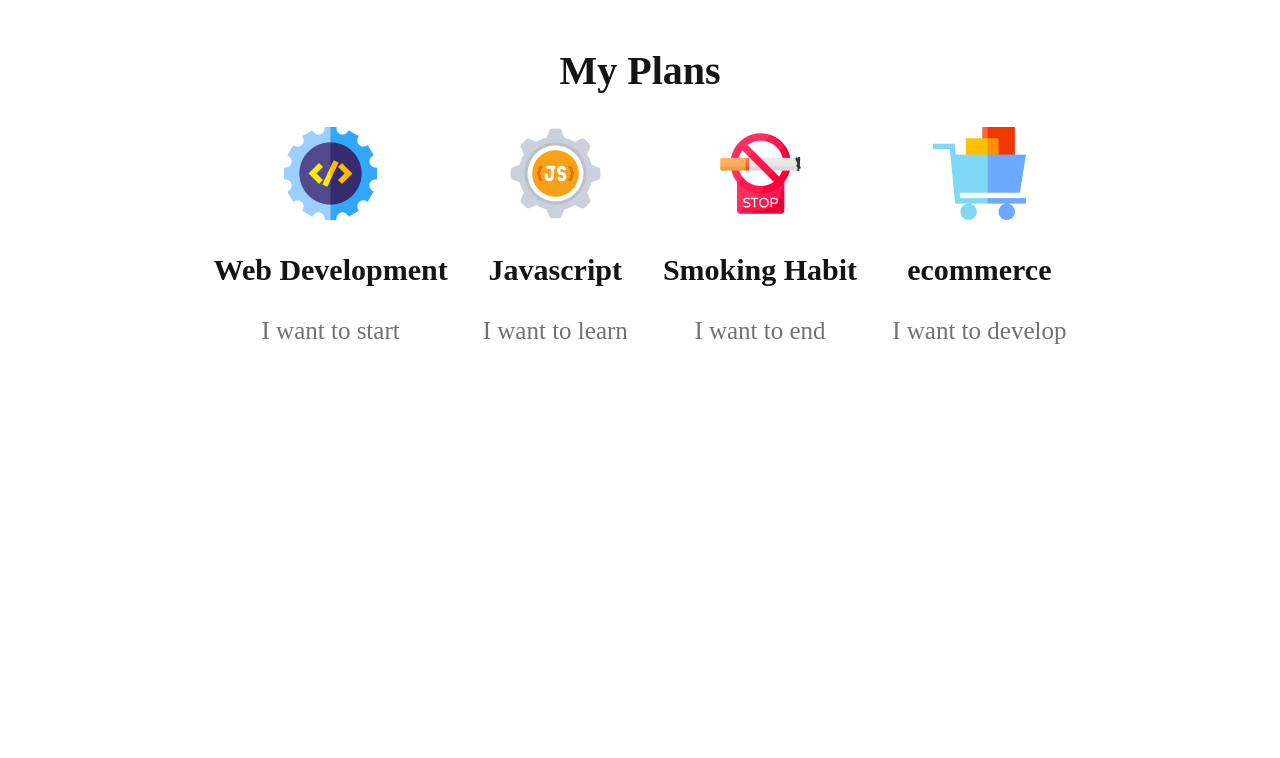
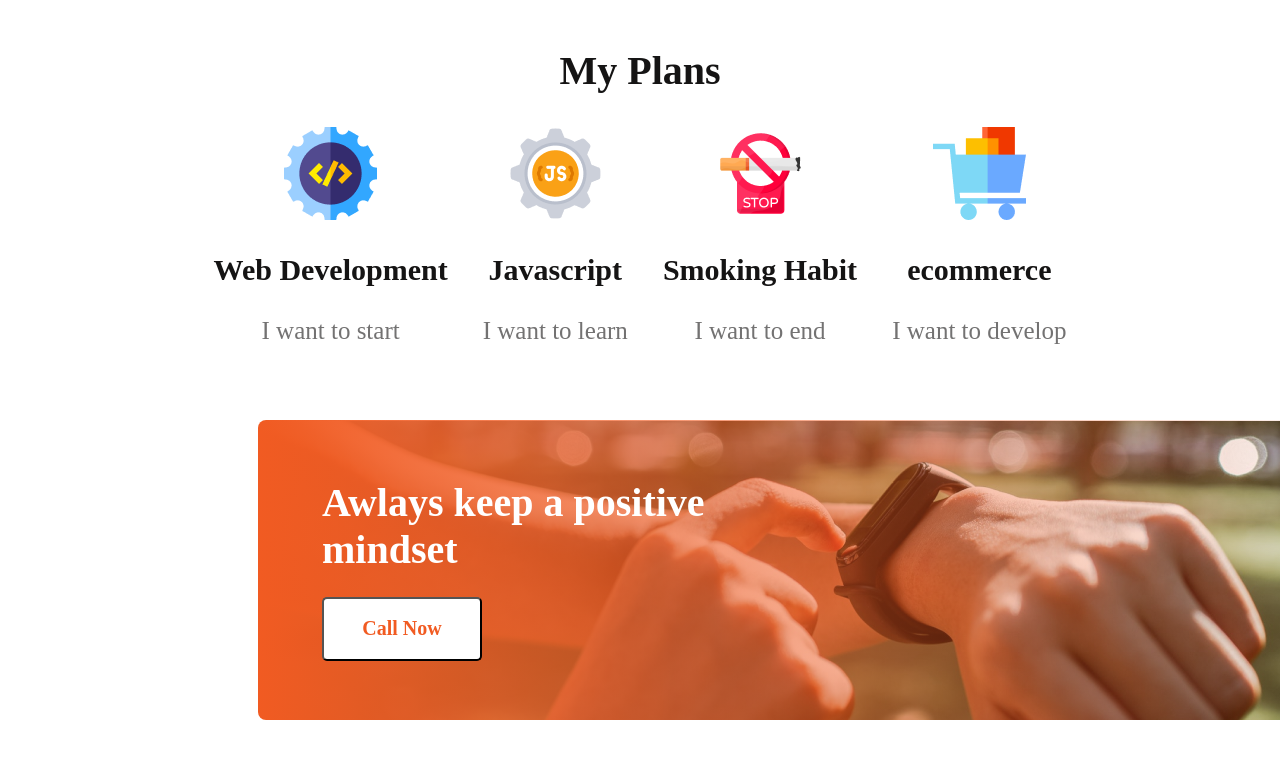
Before and after one commit to Solaimanislam/new-year-website, a plain HTML site: page index.html in a window 1280 px wide. Shown: the part 1542-2300 px from the top of the page. Before the commit the page ends 1920 px from the top, so only its background shows below. Drawn offline with Linux system fonts and the light colour scheme.

Commit message:
completer positive section

```diff
--- a/index.html
+++ b/index.html
@@ -65,6 +65,11 @@
                 </div>
             </div>
         </section>
+        <!-- positive section  -->
+        <section class="positive">
+            <h1 class="positive-title">Awlays keep a positive mindset</h1>
+            <button class="positive-btn">Call Now</button>
+        </section>
 
     </main>
     <footer>
--- a/styles/newyear.css
+++ b/styles/newyear.css
@@ -139,3 +139,39 @@ body {
     font-size: 25px;
     font-weight: 500;
 }
+
+/* positive styles */
+.positive {
+    border-radius: 8px;
+    background: linear-gradient(90deg, #F15B22 0%, rgba(241, 91, 34, 0.00) 100%), url('../images/watch.png');
+    width: 1140px;
+    height: 300px;
+    margin: 50px 250px;
+
+}
+
+.positive-title {
+    padding-top: 59px;
+    padding-left: 64px;
+    width: 459px;
+    height: 94px;
+    color: #FFF;
+    font-family: Work Sans;
+    font-size: 40px;
+    font-weight: 700;
+    margin-bottom: 0;
+}
+
+.positive-btn {
+    margin-left: 64px;
+    margin-top: 24px;
+    width: 160px;
+    height: 64px;
+    color: #F15B22;
+    text-align: center;
+    font-family: Work Sans;
+    font-size: 20px;
+    font-weight: 600;
+    border-radius: 5px;
+    background: #FFF;
+}
```
